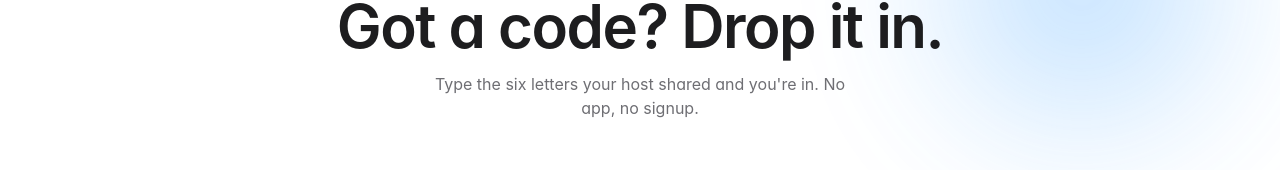
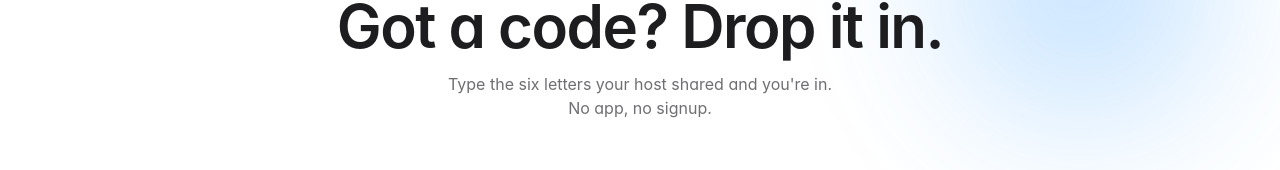
Before and after one commit to wutcharinth/Klikr, a Next.js app: page / in a window 1280 px wide. Shown: the part 249-419 px from the top of the page. Built offline with nearby package versions, Linux system fonts and the light colour scheme; no server answers.

Commit message:
Keep signup tagline on one line

```diff
--- a/app/page.tsx
+++ b/app/page.tsx
@@ -42,7 +42,7 @@ export default async function Landing() {
           Got a code? Drop it in.
         </h1>
         <p className="anim-fade-up delay-300 mt-4 max-w-md text-base muted-text">
-          Type the six letters your host shared and you're in. No app, no signup.
+          Type the six letters your host shared and you're in. <span className="whitespace-nowrap">No app, no signup.</span>
         </p>
 
         <JoinForm action={joinAction} />
```
